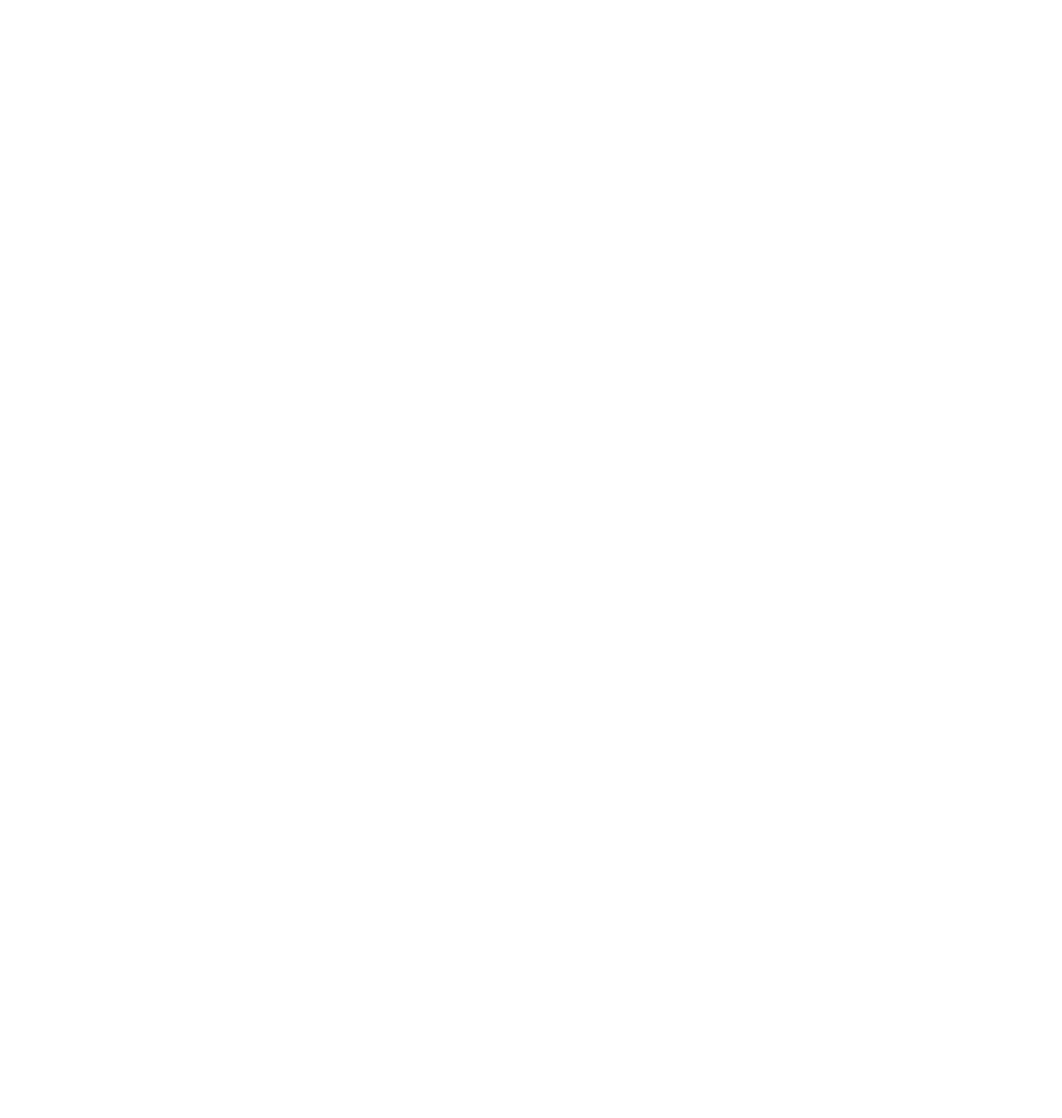
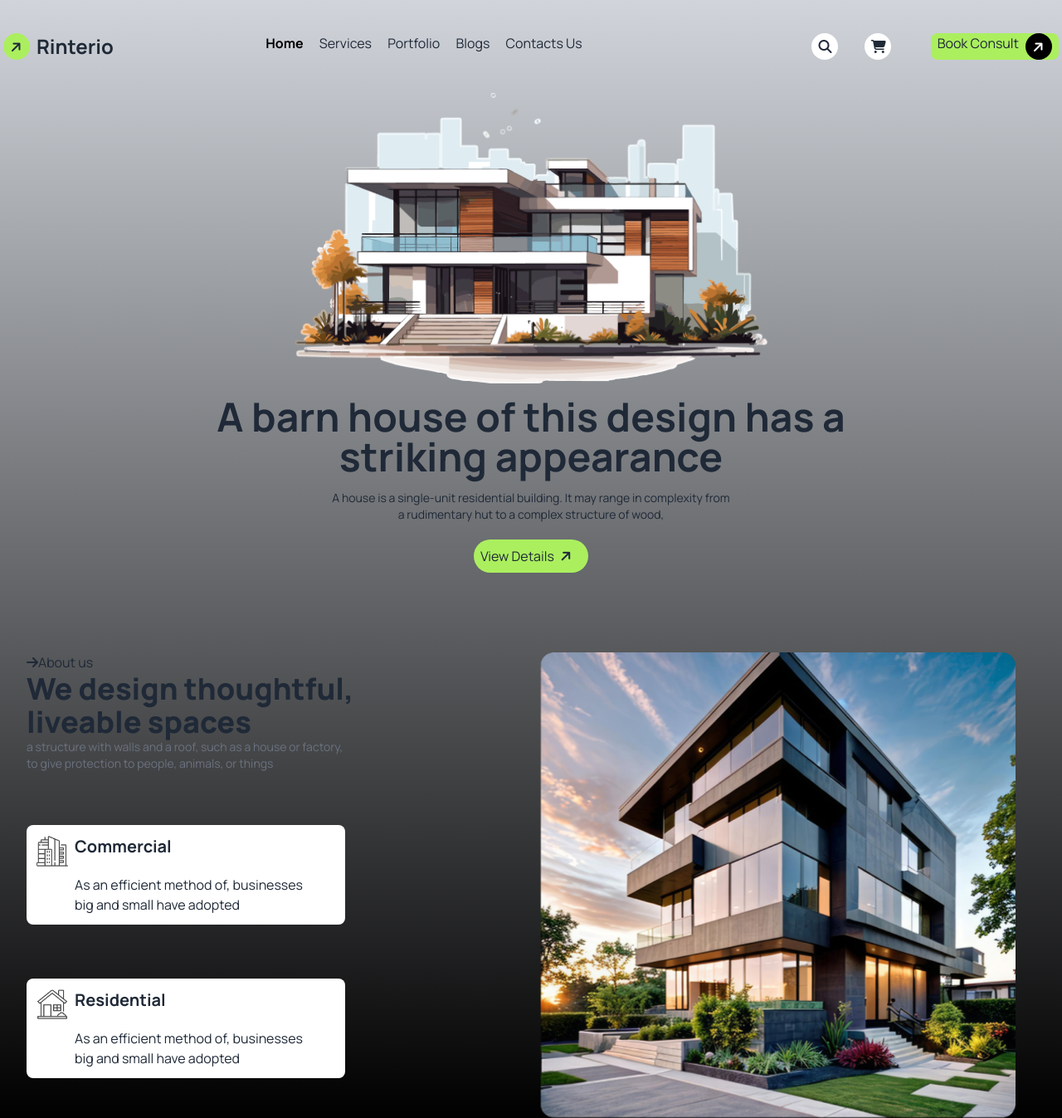
Before and after one commit to toroniadhikary/assignment-no-3, a plain HTML site: page index.html in a window 1280 px wide. Shown: the whole page at 83% size. Before the commit the page ends 800 px from the top, so only its background shows below. Drawn offline with nearby package versions, Linux system fonts and the light colour scheme.

Commit message:
banner section complete

```diff
--- a/index.html
+++ b/index.html
@@ -1,6 +1,7 @@
 <!DOCTYPE html>
-<html lang="en">
+<html lang="en" data-theme="light">
 <head>
+
     <meta charset="UTF-8">
     <meta name="viewport" content="width=device-width, initial-scale=1.0">
     <title>Assignment No 3</title>
@@ -22,10 +23,119 @@
 
         }
     </style>
+  <script>
+    tailwind.config = {
+      theme: {
+        extend: {
+          colors: {
+            green: '#ABEF5F',
 
 
+          }
+        }
+      }
+    }
+  </script>
+
 </head>
-<body class="manrope-font">
+<body class="manrope-font bg-gradient-to-b from-gray-300 to-black ">
+    <!-- header section -->
+        <section class="">
+            <header class="max-w-screen-2xl mx-auto  px-8 flex justify-between  lg:px-1">
+                <!-- logo -->
+                 <div class="flex my-10">
+                    <i class="fa-solid fa-arrow-right mr-2 p-2 bg-green h-8 w-8 rounded-full -rotate-45"></i>
+                    <h1 class="font-bold text-2xl ">Rinterio</h1>
+                 </div>
 
+                 <div>
+                  <i class="fa-solid fa-bars bg-icon h-5  mt-10 ml-32 md:invisible   lg:invisible "></i>
+               </div>
+                    <div class=" my-10 max-sm:invisible absolute md:static lg:static mr-64 ">
+                        <a class="text-black font-bold" href="#">Home</a>
+                        <a class="mx-4" href="#">Services</a>
+                        <a href="#">Portfolio</a>
+                        <a class="mx-4" href="#">Blogs</a>
+                        <a href="#">Contacts Us</a>
+                    </div>
+                     <div class="flex my-10 max-sm:invisible absolute md:static lg:static ">
+                        <div grid>
+                            <i class="fa-solid fa-magnifying-glass bg-white h-8 p-2 w-8  rounded-full  "></i>
+                            <i class="fa-solid fa-cart-shopping mx-7  bg-white h-8 p-2 w-8 rounded-full   "></i>
+                        </div>
+                        <div class="flex bg-green ml-5 rounded-lg ">
+                            <h1  class=" ml-2  ">Book Consult</h1>
+                            <i class="fa-solid fa-arrow-right mr-2 p-2 bg-black text-white h-8 w-8 rounded-full ml-2  -rotate-45"></i>
+                        </div>
+                     </div>
+            </header>
+                      <!-- banner section -->
+           <section class="max-w-screen-2xl mx-auto  px-8">
+              <div class="grid row-span-2 place-items-center ">
+                <div>
+                  <img src="image/banner.png" alt="">
+                </div>
+                <div class="">
+                  <h1 class="font-bold  text-5xl my-4 text-center max-sm:text-3xl  ">A barn house of this design has a <br> striking appearance</h1>
+                  <p class="text-sm mb-5 text-center">A house is a single-unit residential building. It may range in complexity from <br> a rudimentary hut to a complex structure of wood,</p>
+                  <div class=" grid place-content-center mb-24">
+                    <button class="bg-green rounded-full p-2"> View Details
+                      <i class="fa-solid fa-arrow-right mr-2 p-1  h-6 rounded-full -rotate-45"></i></button>
+                  </div>
+                </div>
+              </div>
+           </section>
+        </section>
+
+
+     <!-- main content section -->
+      <main >
+        <!-- about us -->
+            <section>
+              <div class=" max-w-screen-2xl mx-auto  px-8 grid gap- grid-cols-2 max-sm:grid-cols-1 gap-5">
+                <!-- about us text section -->
+                <div class="grid gap-4">
+                  <div class="max-sm:w-screen">
+                    <h3><i class="fa-solid fa-arrow-right"></i>About us </h3>
+                    <h1 class="text-4xl font-extrabold">We design thoughtful, <br> liveable spaces</h1>
+                    <p class="text-sm text-gray-500">a structure with walls and a roof, such as a house or factory, <br> to give protection to people, animals, or things</p>
+                  </div>
+                  <!-- commercial section -->
+                  <div class="grid max-sm:w-screen bg-white max-w-sm  h-max rounded-lg p-3 grid-cols-8 gap-x-2 ">
+                    <!-- commercial image -->
+                    <div class="">
+                      <img src="image/commercial.png" alt="">
+                    </div>
+                    <!-- commercial text -->
+                     <div class="col-span-7 ">
+                      <h2 class="font-bold text-xl mb-5 ">Commercial</h2>
+                      <p>As an efficient method of, businesses <br> big and small have adopted </p>
+                     </div>
+
+                  </div>
+                  <div class="grid  bg-white max-w-sm h-max rounded-lg p-3 grid-cols-8 gap-x-2 ">
+                    <!-- commercial image -->
+                    <div class="">
+                      <img src="image/residential.png" alt="">
+                    </div>
+                    <!-- residential text -->
+                     <div class="col-span-7 ">
+                      <h2 class="font-bold text-xl mb-5 ">Residential</h2>
+                      <p>As an efficient method of, businesses <br> big and small have adopted </p>
+                     </div>
+
+                  </div>
+                </div>
+                <!-- about us image section -->
+                <div>
+                  <img src="image/Rectangle.png" alt="">
+                </div>
+              </div>
+            </section>
+      </main>
+      <!-- footer setion -->
+       <footer>
+
+       </footer>
 </body>
 </html>
```
